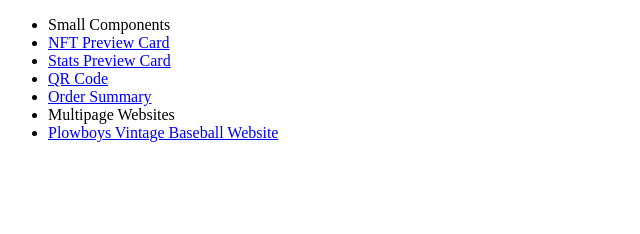
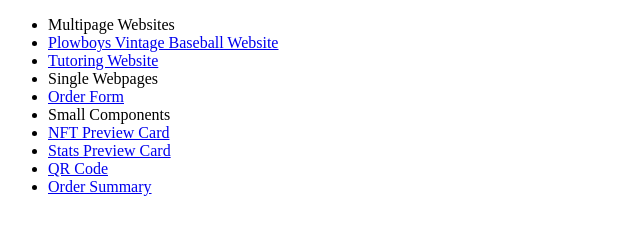
Before and after one commit to Daphne816/Portfolio, a plain HTML site: page index.html in a window 1280 px wide. Shown: the whole page, without its empty margins (0-640 px from the left). Drawn offline with Linux system fonts and the light colour scheme.

Commit message:
Added new links

```diff
--- a/index.html
+++ b/index.html
@@ -7,15 +7,20 @@
 </head>
 <body>
 	<ul>
+		<li>Multipage Websites
+			<li><a target="blank" href="https://daphne816.github.io/Plowboys-Website/">Plowboys Vintage Baseball Website</a></li>
+			<li><a target="blank" href="https://daphne816.github.io/Tutoring-Website/">Tutoring Website</a></li>
+		</li>
+		<li>Single Webpages
+			<li><a target="blank" href="https://daphne816.github.io/Order-Form/">Order Form</a></li>
+		</li>
 		<li>Small Components
 			<li><a target="blank" href="https://daphne816.github.io/NFT-Preview-Card-Component/">NFT Preview Card</a></li>
 			<li><a target="blank" href="https://daphne816.github.io/Stats-Preview-Card-Component/">Stats Preview Card</a></li>
 			<li><a target="blank" href="https://daphne816.github.io/QR-Code-Component/">QR Code</a></li>
 			<li><a target="blank" href="https://daphne816.github.io/Order-Summary-Component/">Order Summary</a></li>
 		</li>
-		<li>Multipage Websites
-			<li><a href="https://daphne816.github.io/Plowboys-Website/">Plowboys Vintage Baseball Website</a></li>
-		</li>
+
 	</ul>
 </body>
 </html>
```
